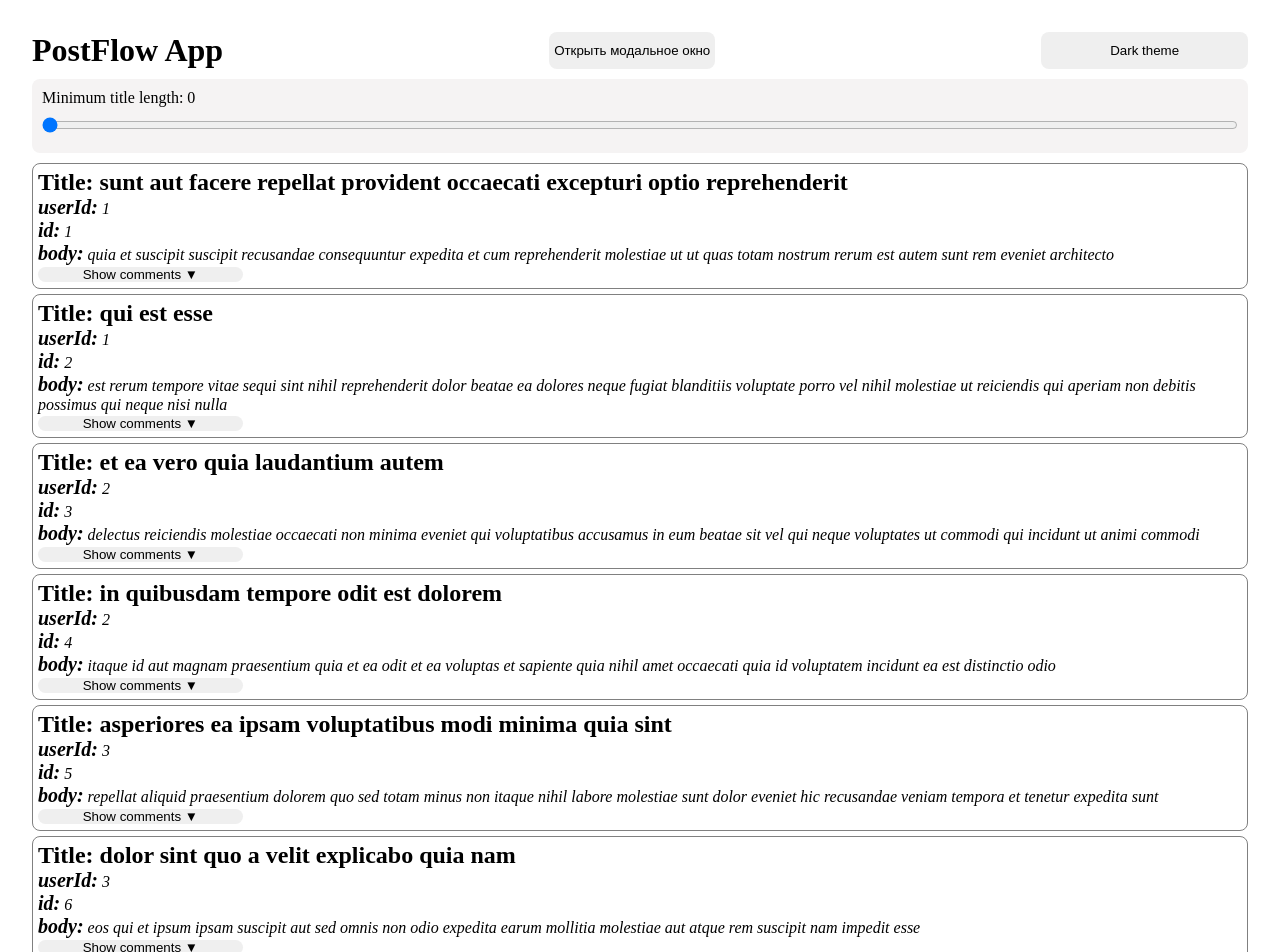
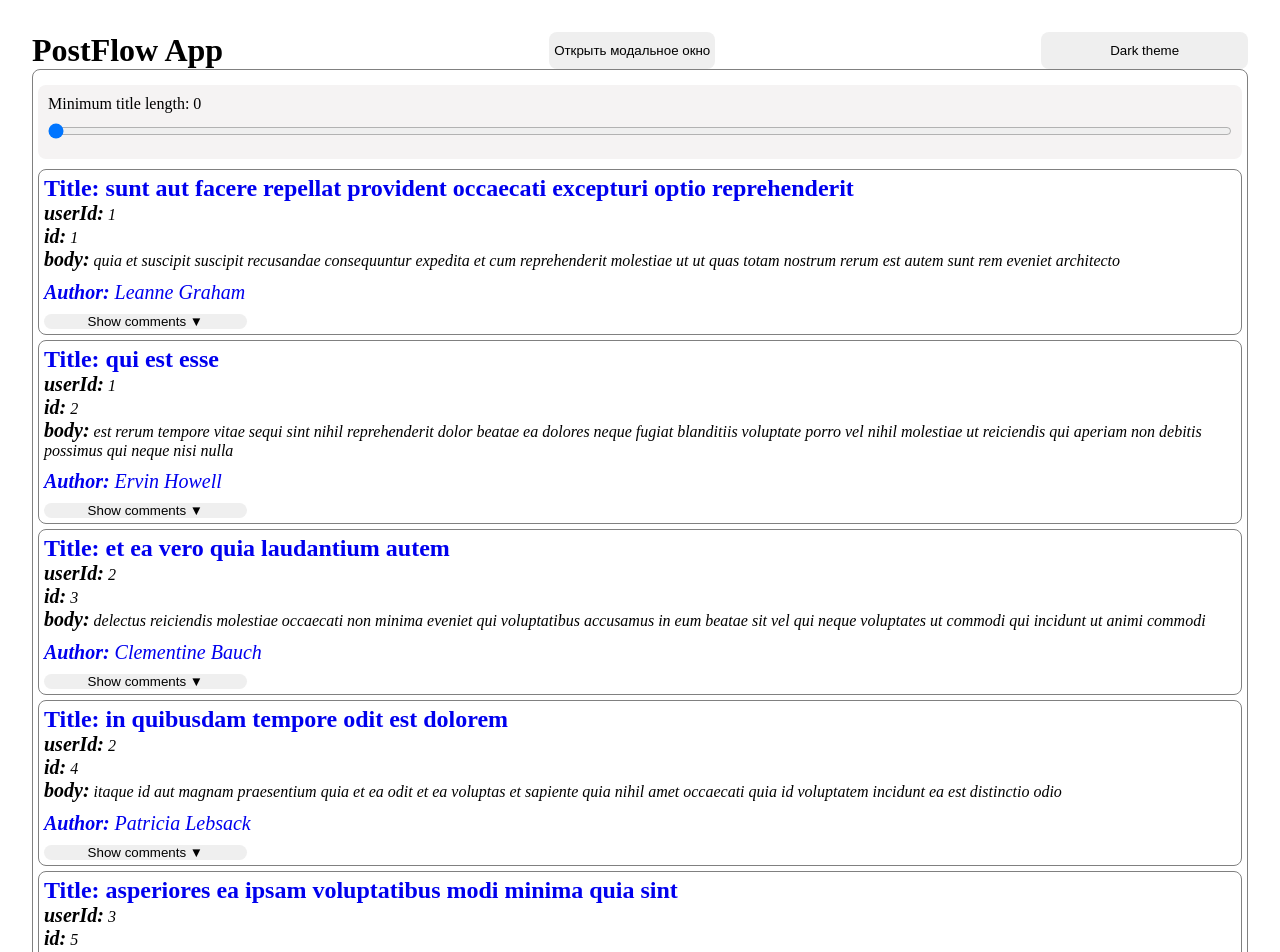
Before and after one commit to SterbenKiubi/PostFlow, a React (Vite) app in the folder my-app/: page / in a window 1280 px wide. Shown: the top 952 px of the page. Built offline with nearby package versions, Linux system fonts and the light colour scheme.

Commit message:
feat: add routes: /posts/:id, /users/:id/posts

```diff
--- a/my-app/src/app/App.tsx
+++ b/my-app/src/app/App.tsx
@@ -1,13 +1,13 @@
-import { MainLayout } from '../shared/layouts/MainLayout';
 import { useTheme } from '../shared/lib/theme/useTheme';
 import '../App.css';
+import { Router } from './providers/router/Router';
 
 function App() {
   const { isDark } = useTheme();
 
   return (
       <div className={`app ${isDark ? 'dark' : 'light'}`}>
-        <MainLayout />
+        <Router />
       </div>
   )
 }
--- a/my-app/src/app/providers/router/Router.tsx
+++ b/my-app/src/app/providers/router/Router.tsx
@@ -0,0 +1,19 @@
+import { createBrowserRouter, RouterProvider } from "react-router-dom";
+import type { FC } from "react";
+import { PostsPage } from "../../../pages/PostsPage/PostsPage";
+import { MainLayout } from "../../../shared/layouts/MainLayout";
+
+const router = createBrowserRouter([
+    {
+        path: "/",
+        element: <MainLayout />,
+        children: [
+            {index: true, element: <PostsPage />},
+            {path: "posts", element: <PostsPage />}
+        ]
+    }
+]);
+
+export const Router: FC = () => {
+    return <RouterProvider router={router} />
+}
--- a/my-app/src/entities/post/ui/PostCard.module.css
+++ b/my-app/src/entities/post/ui/PostCard.module.css
@@ -1,4 +1,6 @@
 .postCard {
+    display: flex;
+    flex-direction: column;
     border: 1px solid gray;
     padding: 5px;
     border-radius: 8px;
@@ -10,3 +12,25 @@
     font-size: 20px;
     font-weight: bold;
 }
+
+.cardTitle:hover {
+    font-size: 25px;
+}
+
+.cardTitle a{
+    text-decoration: none;
+}
+
+.cardAuthor {
+    padding: 10px 0;
+    font-size: 20px;
+    display: inline-block;
+}
+
+.cardAuthor:hover {
+    font-size: 25px;
+}
+
+.cardAuthor a {
+    text-decoration: none;
+}
--- a/my-app/src/entities/post/ui/PostCard.tsx
+++ b/my-app/src/entities/post/ui/PostCard.tsx
@@ -2,6 +2,9 @@ import { useState } from "react";
 import styles from "./PostCard.module.css"
 import { Button } from "../../../shared/ui/Button/Button";
 import { CommentList } from "../../../widgets/CommentList/ui/CommentList";
+import { mockUsers } from "../../../shared/mocks/users";
+import { Link } from "react-router-dom";
+import type { User } from "../../../shared/mocks/users";
 export interface Post {
     userId: number,
     id: number,
@@ -29,12 +32,27 @@ export const PostCard = ( { post, comments }: PostCardProps ) => {
         setIsCommentsOpen(prev => !prev);
     };
 
+    const user: User | undefined = mockUsers.find(
+        (user) => user.id === post.id,
+    );
+
     return (
         <div className={styles.postCard}>
-            <h2>Title: {post.title}</h2>
+            <h2 className={styles.cardTitle}>
+                <Link
+                    to={`/posts/${post.id}`}>
+                    Title: {post.title}
+                </Link>
+            </h2>
             <p><span>userId:</span> {post.userId}</p>
             <p><span>id:</span> {post.id}</p>
             <p><span>body:</span> {post.body}</p>
+            <Link
+                to={`/users/${post.id}/posts`}>
+                <p className={styles.cardAuthor}>
+                    <span>Author: </span>{user?.name}
+                </p>
+            </Link>
             <Button onClick={toggleComments}>
                 {isCommentsOpen ? "Close comments ▲" : "Show comments ▼"}
             </Button>
--- /dev/null
+++ b/my-app/src/pages/PostsPage/PostsPage.tsx
@@ -0,0 +1,15 @@
+import { useEffect, useState } from "react";
+import { type FC } from "react";
+import { PostList } from "../../widgets/PostList/PostList";
+
+export const PostsPage: FC = () => {
+    const [isLoading, setIsLoading] = useState(true);
+
+    useEffect(() => {
+        setTimeout(() => {
+            setIsLoading(false);
+        }, 2000);
+    }, [isLoading]);
+
+    return <PostList isLoading={isLoading} />
+};
--- a/my-app/src/shared/layouts/MainLayout.tsx
+++ b/my-app/src/shared/layouts/MainLayout.tsx
@@ -1,21 +1,13 @@
 import { Header } from "../../widgets/LayoutHeader/Header";
-import { PostList } from "../../widgets/PostList/PostList";
 import { Footer } from "../../widgets/LayoutFooter/Footer";
-import { useEffect, useState } from "react";
+import { Outlet } from "react-router-dom";
 
 export const MainLayout = () => {
-    const [isLoading, setIsLoading] = useState(true);
-
-    useEffect(() => {
-        setTimeout(() => {
-            setIsLoading(false);
-        }, 2000);
-    }, [isLoading]);
 
     return (
         <>
             <Header />
-            <PostList isLoading={isLoading} />
+            <Outlet />
             <Footer />
         </>
     )
--- /dev/null
+++ b/my-app/src/shared/mocks/users.ts
@@ -0,0 +1,164 @@
+export interface User {
+  id: number;
+  name: string;
+  username: string;
+  email: string;
+  address: {
+    street: string;
+    suite: string;
+    city: string;
+    zipcode: string;
+    geo: {
+      lat: string;
+      lng: string;
+    };
+  };
+  phone: string;
+  website: string;
+  company: {
+    name: string;
+    catchPhrase: string;
+    bs: string;
+  };
+};
+
+export const mockUsers: User[] = [
+    {
+    "id": 1,
+    "name": "Leanne Graham",
+    "username": "Bret",
+    "email": "Sincere@april.biz",
+    "address": {
+      "street": "Kulas Light",
+      "suite": "Apt. 556",
+      "city": "Gwenborough",
+      "zipcode": "92998-3874",
+      "geo": {
+        "lat": "-37.3159",
+        "lng": "81.1496"
+      }
+    },
+    "phone": "1-770-736-8031 x56442",
+    "website": "hildegard.org",
+    "company": {
+      "name": "Romaguera-Crona",
+      "catchPhrase": "Multi-layered client-server neural-net",
+      "bs": "harness real-time e-markets"
+    }
+  },
+  {
+    "id": 2,
+    "name": "Ervin Howell",
+    "username": "Antonette",
+    "email": "Shanna@melissa.tv",
+    "address": {
+      "street": "Victor Plains",
+      "suite": "Suite 879",
+      "city": "Wisokyburgh",
+      "zipcode": "90566-7771",
+      "geo": {
+        "lat": "-43.9509",
+        "lng": "-34.4618"
+      }
+    },
+    "phone": "010-692-6593 x09125",
+    "website": "anastasia.net",
+    "company": {
+      "name": "Deckow-Crist",
+      "catchPhrase": "Proactive didactic contingency",
+      "bs": "synergize scalable supply-chains"
+    }
+  },
+  {
+    "id": 3,
+    "name": "Clementine Bauch",
+    "username": "Samantha",
+    "email": "Nathan@yesenia.net",
+    "address": {
+      "street": "Douglas Extension",
+      "suite": "Suite 847",
+      "city": "McKenziehaven",
+      "zipcode": "59590-4157",
+      "geo": {
+        "lat": "-68.6102",
+        "lng": "-47.0653"
+      }
+    },
+    "phone": "1-463-123-4447",
+    "website": "ramiro.info",
+    "company": {
+      "name": "Romaguera-Jacobson",
+      "catchPhrase": "Face to face bifurcated interface",
+      "bs": "e-enable strategic applications"
+    }
+  },
+  {
+    "id": 4,
+    "name": "Patricia Lebsack",
+    "username": "Karianne",
+    "email": "Julianne.OConner@kory.org",
+    "address": {
+      "street": "Hoeger Mall",
+      "suite": "Apt. 692",
+      "city": "South Elvis",
+      "zipcode": "53919-4257",
+      "geo": {
+        "lat": "29.4572",
+        "lng": "-164.2990"
+      }
+    },
+    "phone": "493-170-9623 x156",
+    "website": "kale.biz",
+    "company": {
+      "name": "Robel-Corkery",
+      "catchPhrase": "Multi-tiered zero tolerance productivity",
+      "bs": "transition cutting-edge web services"
+    }
+  },
+  {
+    "id": 5,
+    "name": "Chelsey Dietrich",
+    "username": "Kamren",
+    "email": "Lucio_Hettinger@annie.ca",
+    "address": {
+      "street": "Skiles Walks",
+      "suite": "Suite 351",
+      "city": "Roscoeview",
+      "zipcode": "33263",
+      "geo": {
+        "lat": "-31.8129",
+        "lng": "62.5342"
+      }
+    },
+    "phone": "(254)954-1289",
+    "website": "demarco.info",
+    "company": {
+      "name": "Keebler LLC",
+      "catchPhrase": "User-centric fault-tolerant solution",
+      "bs": "revolutionize end-to-end systems"
+    }
+  },
+  {
+    "id": 6,
+    "name": "Mrs. Dennis Schulist",
+    "username": "Leopoldo_Corkery",
+    "email": "Karley_Dach@jasper.info",
+    "address": {
+      "street": "Norberto Crossing",
+      "suite": "Apt. 950",
+      "city": "South Christy",
+      "zipcode": "23505-1337",
+      "geo": {
+        "lat": "-71.4197",
+        "lng": "71.7478"
+      }
+    },
+    "phone": "1-477-935-8478 x6430",
+    "website": "ola.org",
+    "company": {
+      "name": "Considine-Lockman",
+      "catchPhrase": "Synchronised bottom-line interface",
+      "bs": "e-enable innovative applications"
+    }
+  },
+];
--- a/my-app/src/widgets/PostList/PostList.module.css
+++ b/my-app/src/widgets/PostList/PostList.module.css
@@ -4,3 +4,9 @@
     gap: 5px;
     margin: 10px 0;
 }
+
+.container {
+    border: 1px solid gray;
+    padding: 5px;
+    border-radius: 8px;
+}
```
